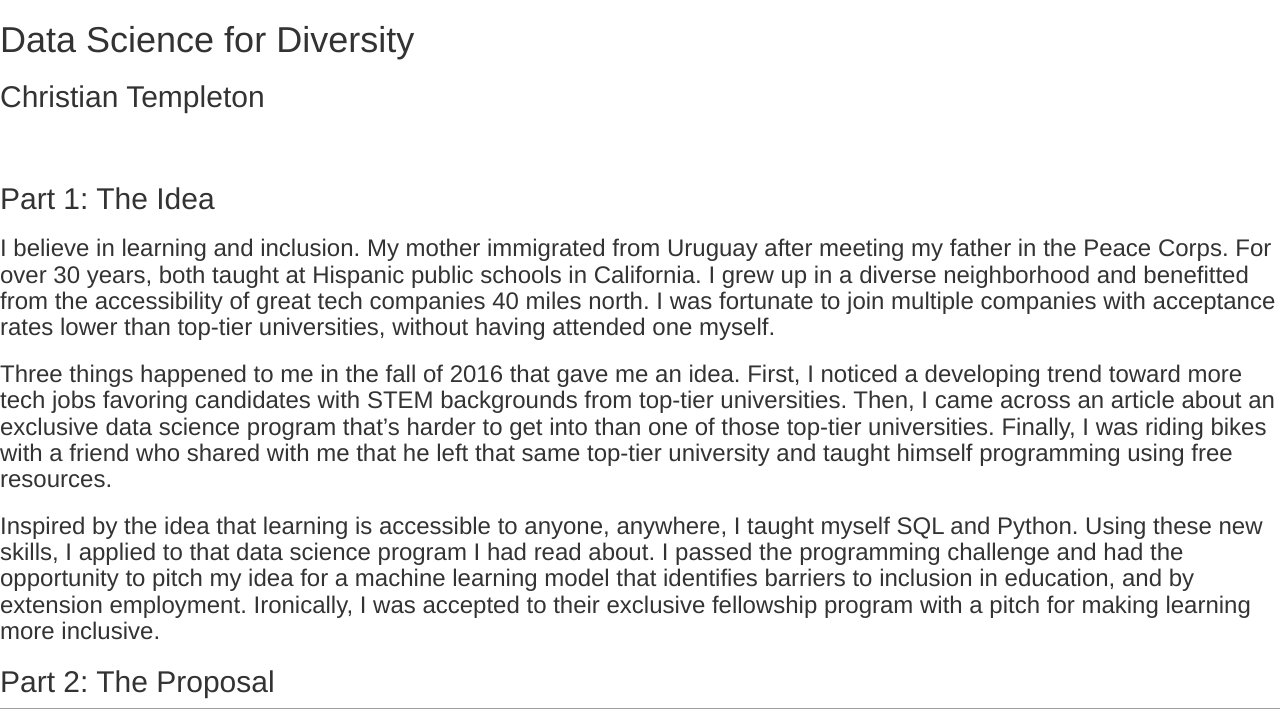
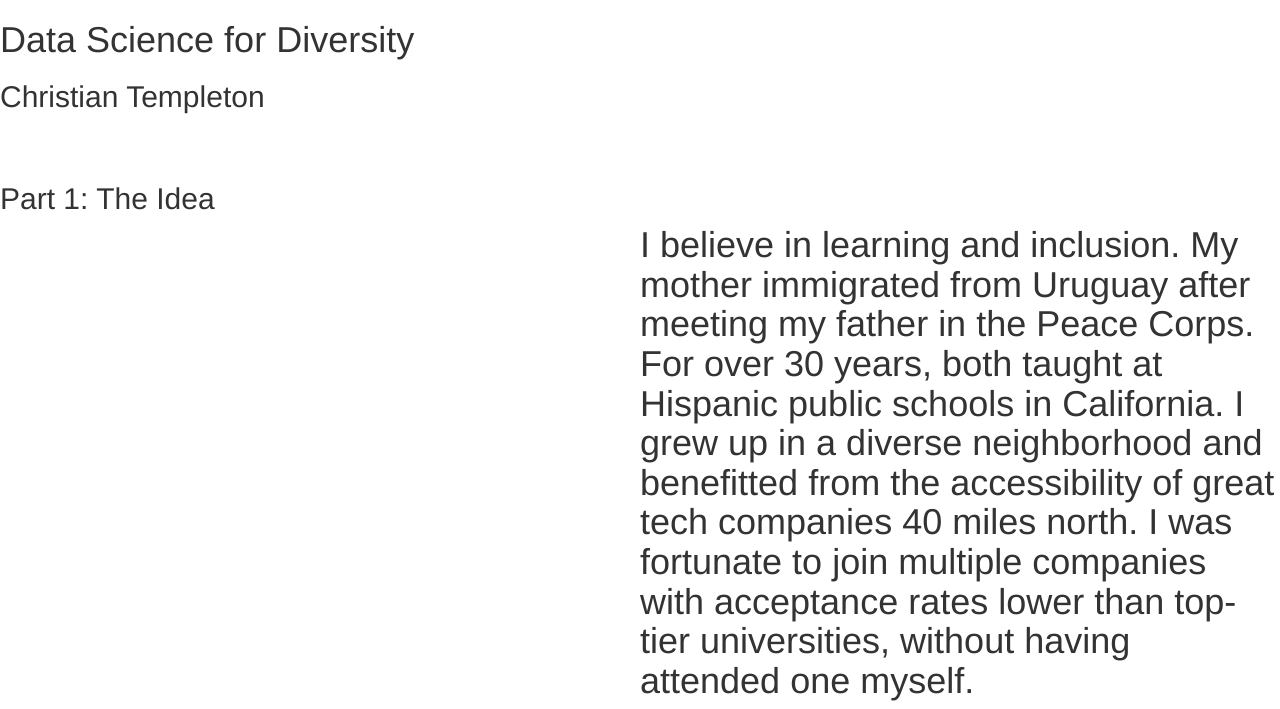
Before and after one commit to christian-templeton/wedding, a Flask app: page /index in a window 1280 px wide. Shown: the top 709 px of the page. Run offline with Flask 2, Linux system fonts and the light colour scheme; some libraries are stand-ins or nearby versions; grey boxes are pictures that could not be loaded.

Commit message:
Update index.html

```diff
--- a/templates/index.html
+++ b/templates/index.html
@@ -43,8 +43,8 @@ p.padding2 {
 
 
 <h2>Part 1: The Idea</h2>
-<p class="padding2">
-<h3>I believe in learning and inclusion. My mother immigrated from Uruguay after meeting my father in the Peace Corps. For over 30 years, both taught at Hispanic public schools in California. I grew up in a diverse neighborhood and benefitted from the accessibility of great tech companies 40 miles north. I was fortunate to join multiple companies with acceptance rates lower than top-tier universities, without having attended one myself. </h3>
+
+<p class="padding2">I believe in learning and inclusion. My mother immigrated from Uruguay after meeting my father in the Peace Corps. For over 30 years, both taught at Hispanic public schools in California. I grew up in a diverse neighborhood and benefitted from the accessibility of great tech companies 40 miles north. I was fortunate to join multiple companies with acceptance rates lower than top-tier universities, without having attended one myself.
 <p/>
 
 
```
Lines whose indentation alone changed are shown as unchanged.
